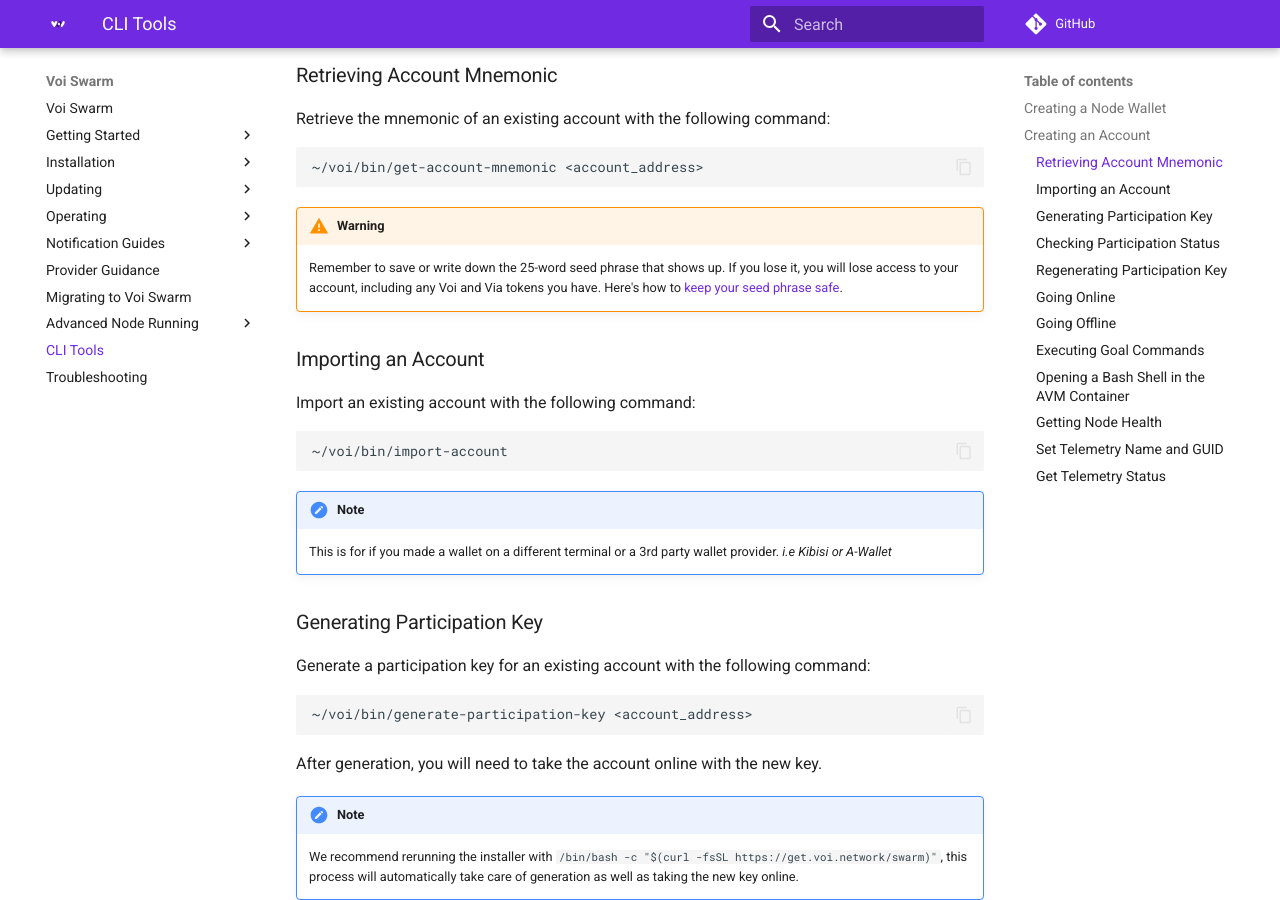
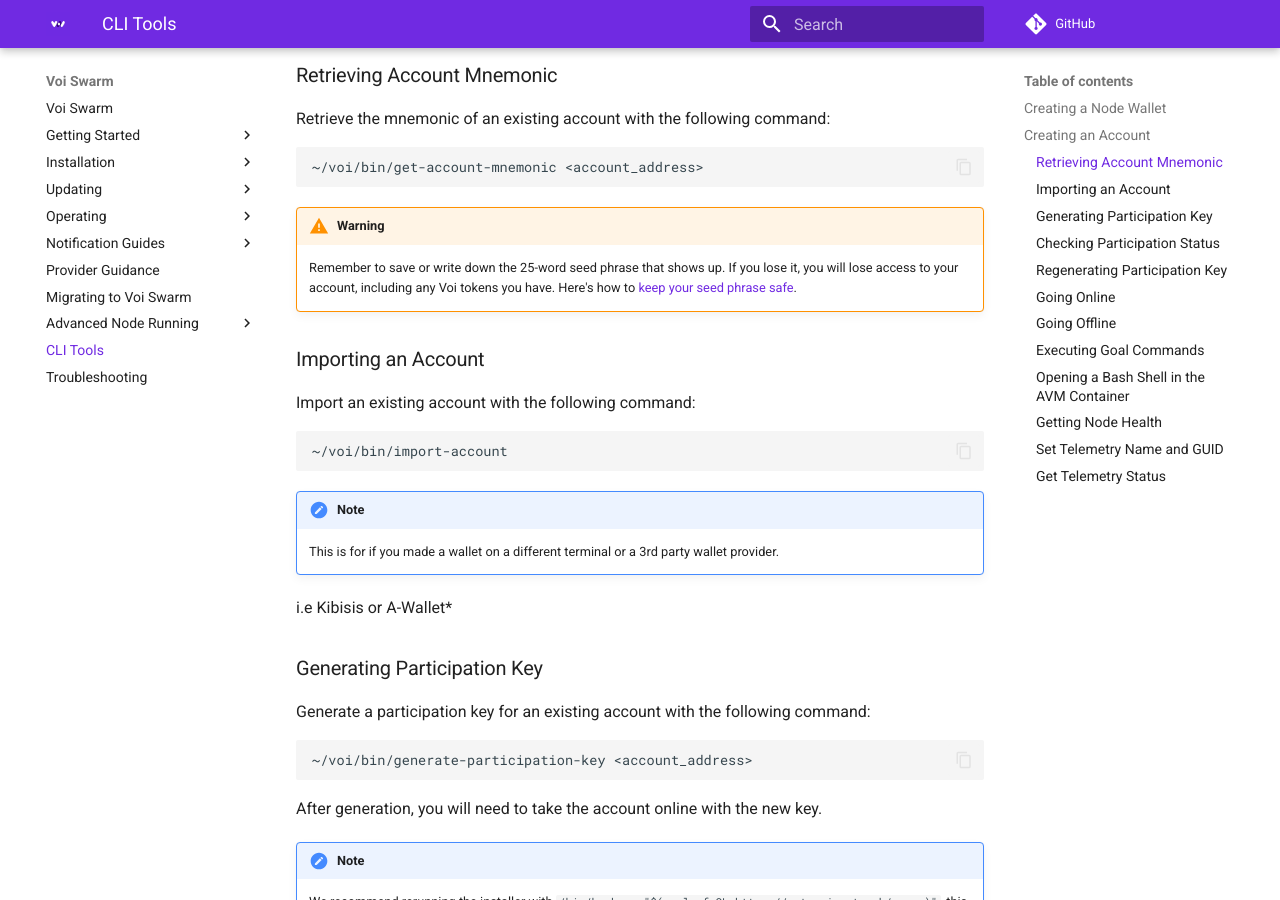
Before and after one commit to VoiNetwork/voi-swarm, an MkDocs documentation site: the page built from docs/cli-tools.md, in a window 1280 px wide and 900 px high, scrolled down 457 px. Built offline with MkDocs 1.6.1 and Material for MkDocs 9.7.7, drawn with Linux system fonts in a browser that asks for light colours; plug-ins that fetch from the network failed and are left out; comment, search, counter and statistics services are not loaded.

Commit message:
Remove references to testnet test token VIA

````diff
--- a/docs/cli-tools.md
+++ b/docs/cli-tools.md
@@ -26,7 +26,7 @@
 
 !!! warning
     Remember to save or write down the 25-word seed phrase that shows up. If you lose it, you will lose access to your account,
-    including any Voi and Via tokens you have. Here's how to [keep your seed phrase safe](https://coinmarketcap.com/academy/article/how-to-protect-your-seed-phrase).
+    including any Voi tokens you have. Here's how to [keep your seed phrase safe](https://coinmarketcap.com/academy/article/how-to-protect-your-seed-phrase).
 
 ### Importing an Account
 
@@ -37,7 +37,8 @@
 ```
 
 !!! note
-    This is for if you made a wallet on a different terminal or a 3rd party wallet provider. *i.e Kibisi or A-Wallet*
+    This is for if you made a wallet on a different terminal or a 3rd party wallet provider.
+i.e Kibisis or A-Wallet*
 
 ### Generating Participation Key
 
````
Also changed, not shown: docs/installation/uninstall.md (+1 -1 lines), 1 other file.
